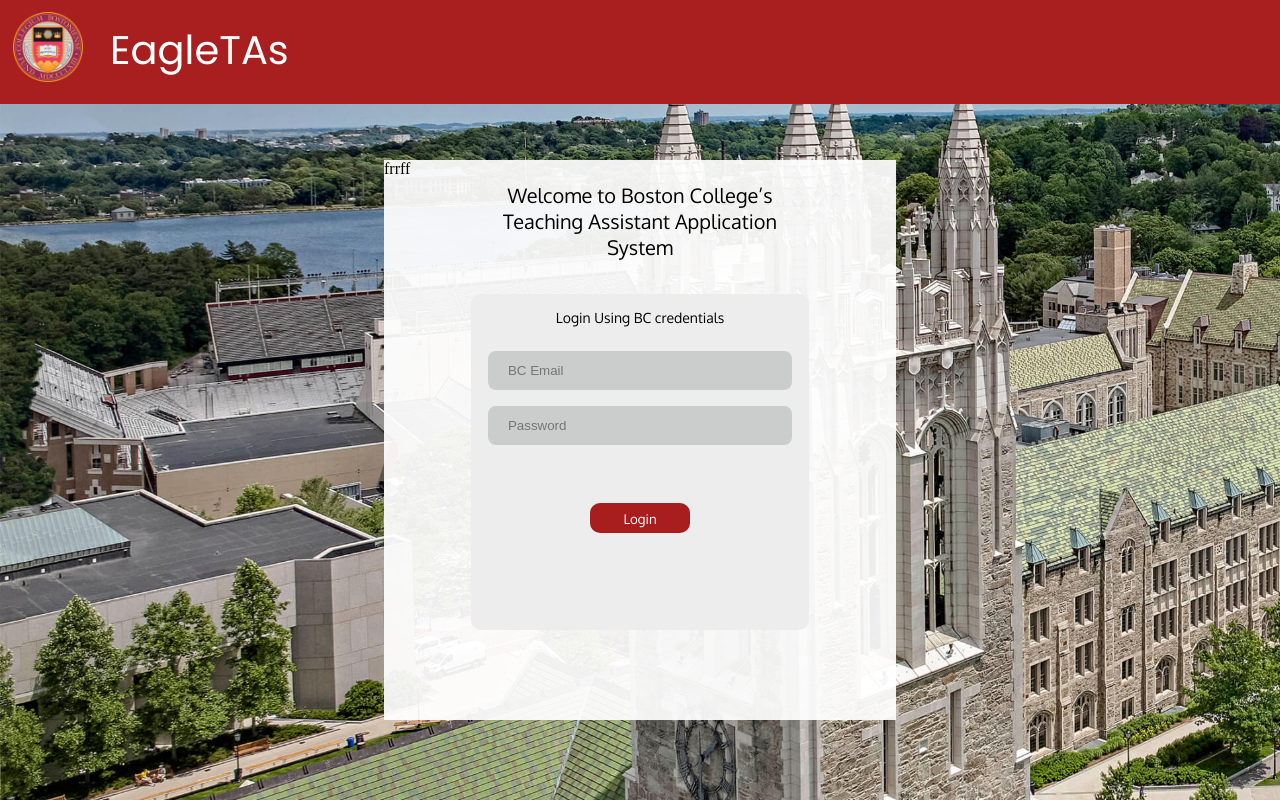
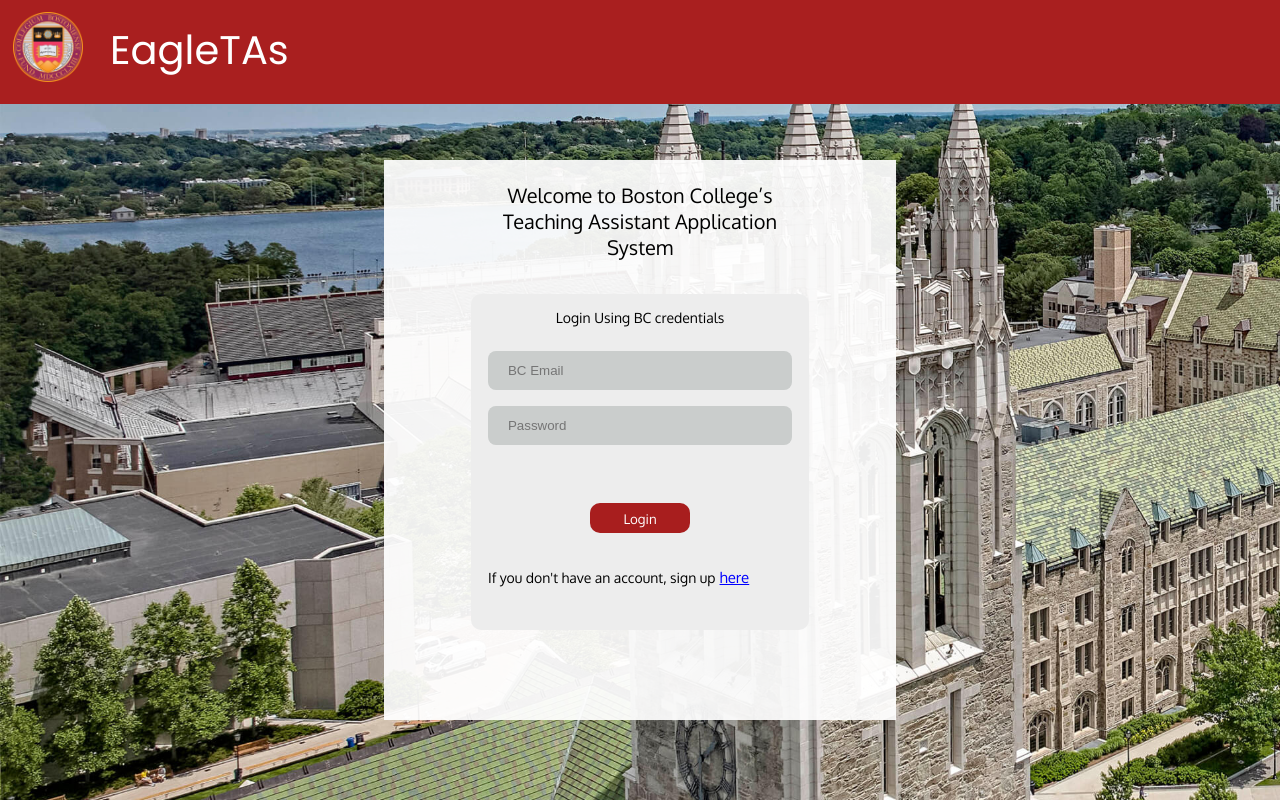
Before and after one commit to CSCI3356Spring2023/DjangoUnchained, a Django app: page /bclogin/ in a window 1280 px wide. Run offline with Django 4.2, Linux system fonts and the light colour scheme.

Commit message:
got rid of landingpage

```diff
--- a/DjangoUnchained/Login/templates/registration/login.html
+++ b/DjangoUnchained/Login/templates/registration/login.html
@@ -28,9 +28,11 @@
                             <div class="contact">{{ form.password }}</div>
                             <button type="submit" class="login_button">Login</button>
                         </form>
+                    <div class = "signup"> <span>If you don't have an account, sign up</span>
+                    <a class="btn" href="{% url 'signup'%}">here</a></div>
                     </div>
                 </div>
-                <div class="inside_mbb">frrff</div>
+                <div class="inside_mbb"></div>
             </div>
         </div>
     </body>
@@ -51,7 +53,14 @@
         border-radius: 4px;
         box-sizing: border-box;
     }
-
+    .signup {
+        top: -28%;
+        width:100%;
+        height:15%;
+        position:relative;
+        z-index: 1;
+        margin: auto;
+    }
     .big_div {
         background-color:rgba(255, 255, 255, 1);
         position: absolute;
@@ -135,6 +144,10 @@
         font-size:40px;
         letter-spacing:0;
     }
+    span {
+        font-family:Oxygen;
+        font-size:14px;
+    }
     .crest {
         width:70px;
         height:70px;
@@ -205,7 +218,12 @@
         top: 15%;
         border-radius: 10px;
     }
-
+    a {
+        font-family: Oxygen;
+        color: blue;
+        border: 1px;
+        font-size: 15px;
+    }
     .login_button:hover {
         background-color:rgba(128, 30, 30, 1);
     }
--- a/DjangoUnchained/Login/templates/registration/signup.html
+++ b/DjangoUnchained/Login/templates/registration/signup.html
@@ -286,9 +286,10 @@
         margin: 0 auto;
         z-index: 2;
         top: 0%;
-        font-size: 14px;
+        font-size: 15px;
         letter-spacing: 0;
         padding-top: 2%;
+        padding: 5%;
     }
     .e3_11 {
         color:rgba(255, 255, 255, 1);
--- a/DjangoUnchained/Login/views.py
+++ b/DjangoUnchained/Login/views.py
@@ -27,8 +27,7 @@ def landing_page(request):
     if request.user.is_authenticated:
         current_user = request.user
         return redirect("main/")
-    template = loader.get_template('landingpage.html')
-    return HttpResponse(template.render())
+    return bclogin(request)
 
 def bclogin(request):
     if request.method == 'POST':
```
